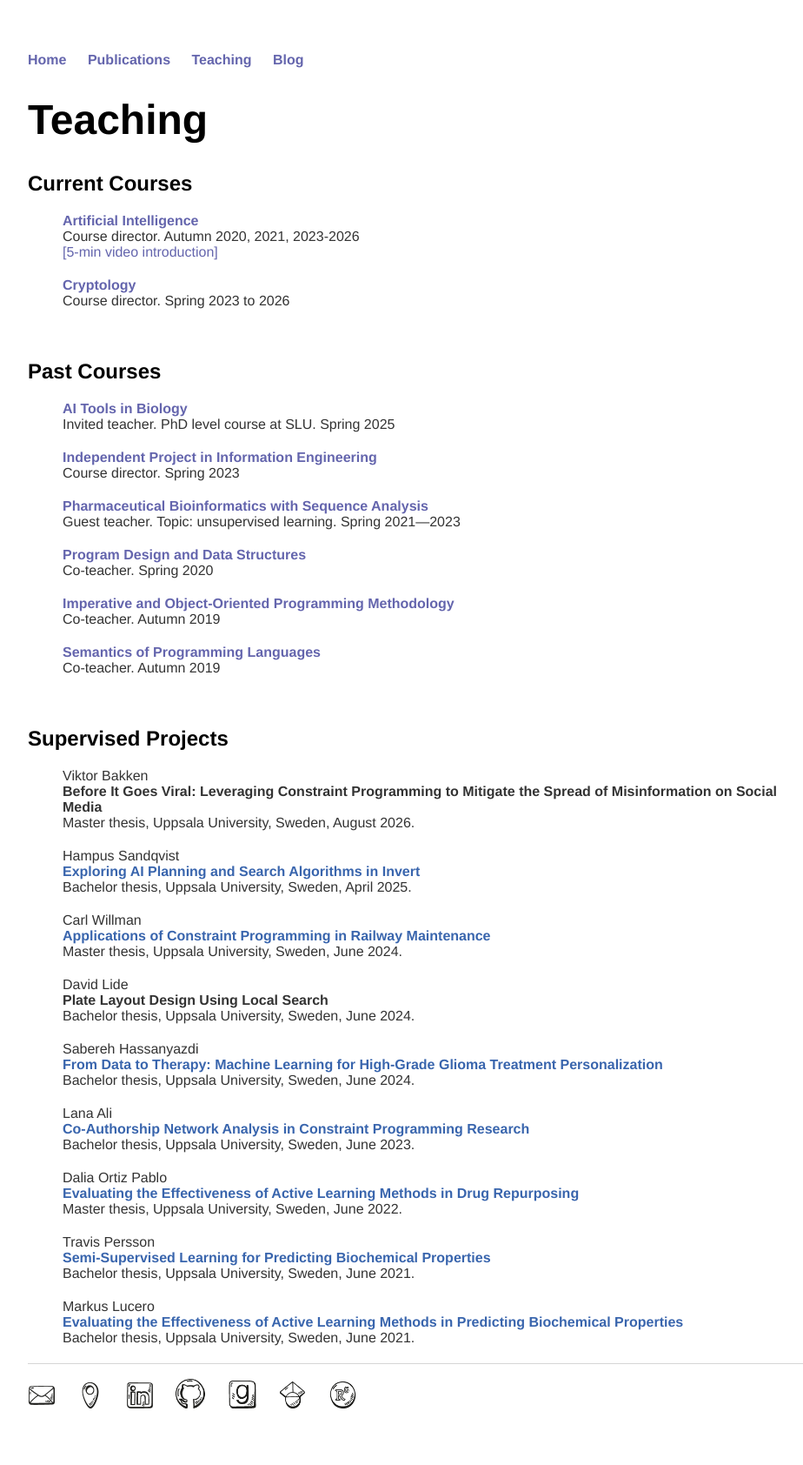
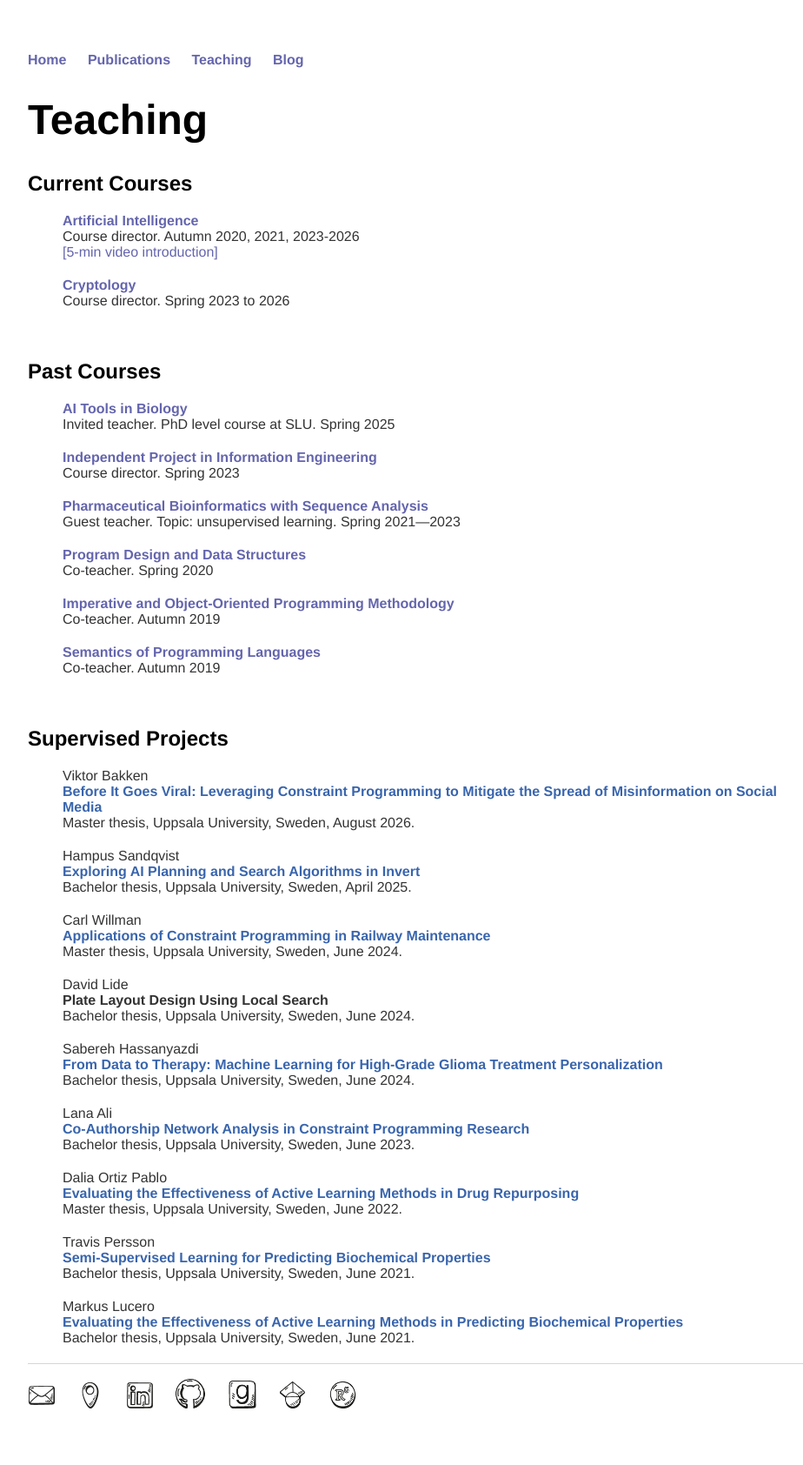
Before and after one commit to andreina-francisco/andreina-francisco.github.io, a Jekyll site: the page built from teaching/index.html, in a window 1280 px wide. Shown: the whole page at 87% size, without its empty margins (160-1084 px from the left). Built offline with Jekyll 4.4.1, drawn with Linux system fonts in a browser that asks for light colours; nearby versions of some CDN libraries; a style sheet for code colours, icons or effects is not loaded.

Commit message:
Viktor's thesis link

```diff
--- a/teaching/index.html
+++ b/teaching/index.html
@@ -84,8 +84,8 @@ title: Maria Andreina Francisco Rodriguez
 
     <li class="pub @">
     <span class="author">Viktor Bakken</span><br />
-    <span class="title">Before
-    It Goes Viral: Leveraging Constraint Programming to Mitigate the Spread of Misinformation on Social Media</span><br />
+    <span class="title"><a class="text" href="https://urn.kb.se/resolve?urn=urn:nbn:se:uu:diva-600330">Before
+    It Goes Viral: Leveraging Constraint Programming to Mitigate the Spread of Misinformation on Social Media</a></span><br />
     <span class="note">Master thesis, Uppsala University, Sweden, August 2026.</span>
     </li>
 
```
